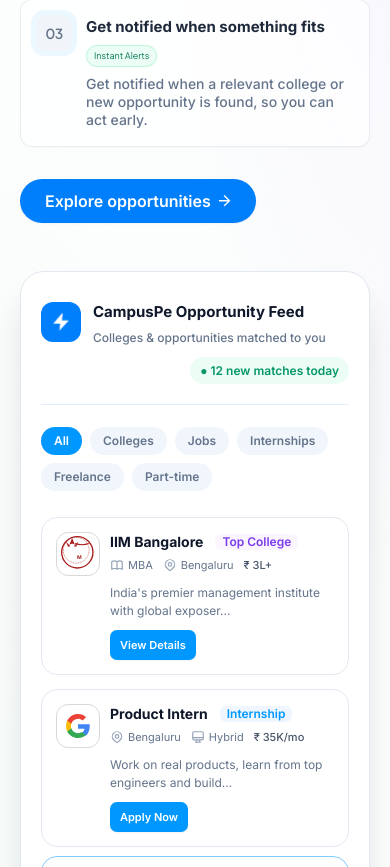
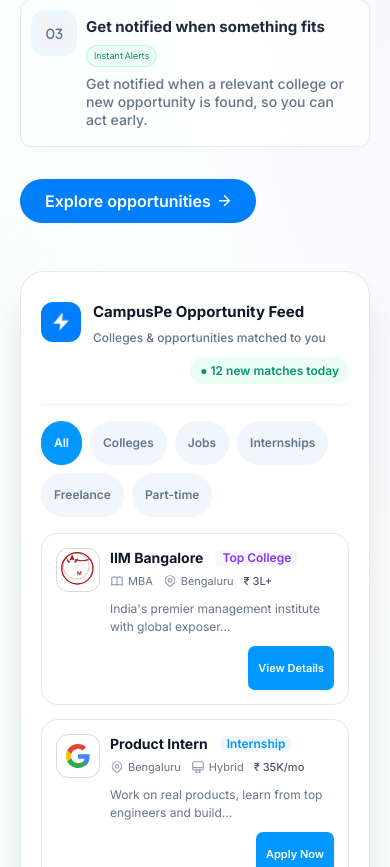
Before and after one commit to AbhishekRajawat000/CampusPe, a Next.js app: page / in a window 390 px wide. Shown: the part 2759-3626 px from the top of the page. Built offline with nearby package versions, Linux system fonts and the light colour scheme.

Commit message:
made mobile responsive

```diff
--- a/app/figma-corrections.css
+++ b/app/figma-corrections.css
@@ -457,3 +457,18 @@
 @media (prefers-reduced-motion: reduce) {
   .discovery-step::before, .feed-item::before, .college-section .process-card::before { transition: none; }
 }
+
+/* Keep feed content readable and controls usable on narrow screens. */
+@media (max-width: 767px) {
+  .feed-filters { flex-wrap: wrap; padding: 16px 0; }
+  .feed-filters button { min-height: 44px; }
+  .feed-items { min-height: 0; }
+  .feed-item { flex-wrap: wrap; height: auto; min-height: 0; }
+  .feed-item-content { flex: 1 1 180px; min-width: 0; }
+  .feed-title { padding-right: 0; flex-wrap: wrap; }
+  .feed-title .chip { display: inline-flex; }
+  .feed-meta { flex-wrap: wrap; }
+  .feed-item p { white-space: normal; overflow: visible; text-overflow: clip; }
+  .feed-item-action { position: static; min-height: 44px; margin-left: auto; }
+  .carousel-dots button { min-width: 44px; min-height: 44px; }
+}
```
